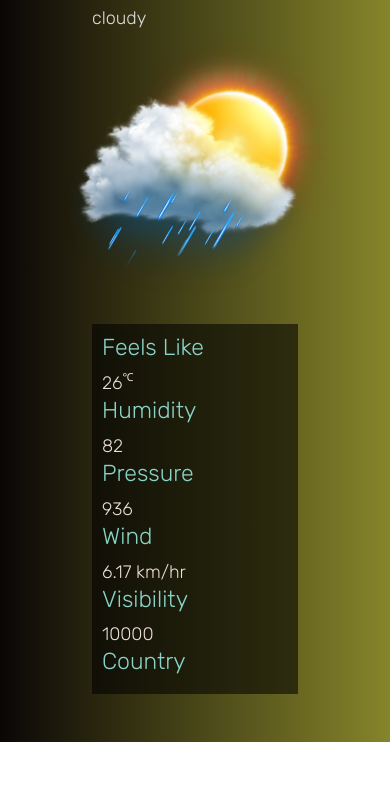
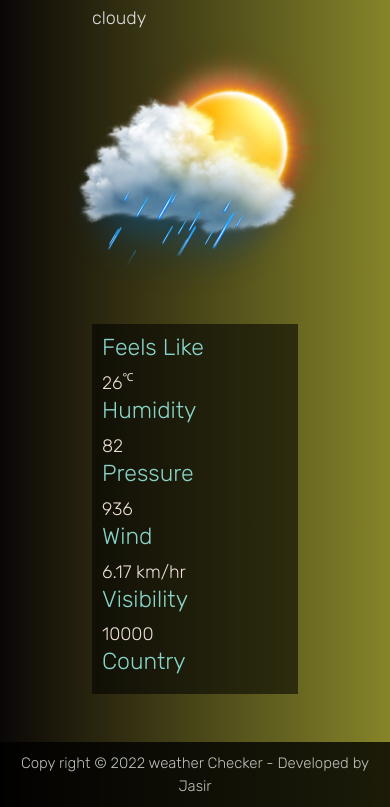
Before and after one commit to mhdjasi/weather-checker, a plain HTML site: page index.html in a window 390 px wide. Shown: the part 240-1047 px from the top of the page. Before the commit the page ends 982 px from the top, so only its background shows below. Drawn offline with nearby package versions, Linux system fonts and the light colour scheme; no server answers.

Commit message:
completed

```diff
--- a/index.html
+++ b/index.html
@@ -68,6 +68,9 @@
 
 
         </div>
+        <footer class="footer text-center">
+            Copy right &copy; 2022 weather Checker - Developed by Jasir
+           </footer>
     </center>
 
  </body>
--- a/style.css
+++ b/style.css
@@ -109,5 +109,18 @@ h3{
         font-size: 18px;
         text-align: left;
     }
+    .footer{
+        font-size: 15px;
+        padding: 20px 10px;
+    }
+}
+
+.footer{
+    /* margin-bottom: 90px; */
+    background-color: rgba(0, 0, 0, 0.793);
+    color: rgba(255, 255, 255, 0.733);
+    text-align: center;
+    justify-content: center;
+    padding: 10px 10px;
 
 }
```
